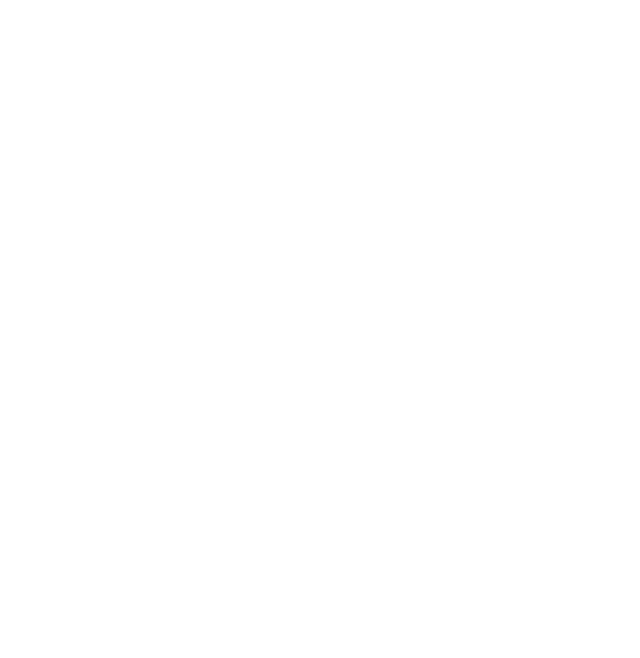
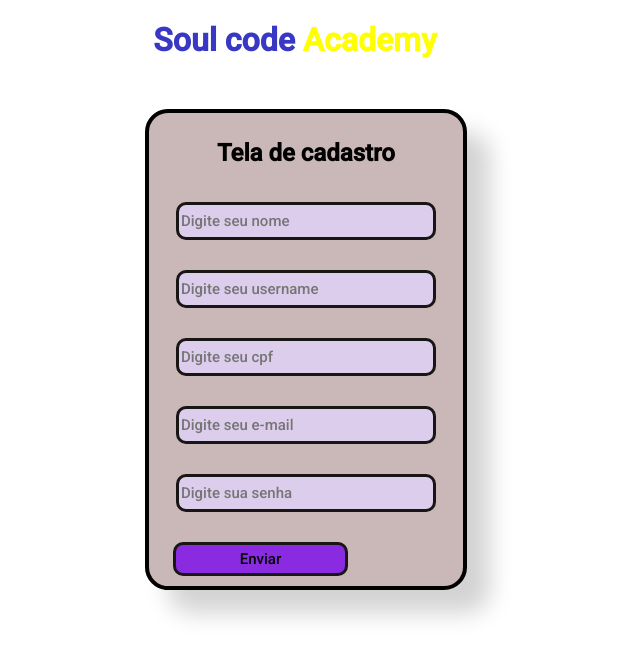
Before and after one commit to allan-front-end2020/Cadastro, a plain HTML site: page index.html in a window 1280 px wide. Shown: the whole page, without its empty margins (345-985 px from the left). Drawn offline with Linux system fonts and the light colour scheme.

```diff
--- a/index.html
+++ b/index.html
@@ -1,15 +1,42 @@
 <!DOCTYPE html>
-<html lang="en">
+<html lang="br">
 
 <head>
-    <meta charset="UTF-8">
-    <meta http-equiv="X-UA-Compatible" content="IE=edge">
+
     <meta name="viewport" content="width=device-width, initial-scale=1.0">
-    <title>Document</title>
+    <link rel="stylesheet" type="text/css" href="style.css" media="screen" />
+    <title> exercicighit</title>
 </head>
+<main class=" container">
+    <h1> Soul code <strong>Academy</strong></h1>
+    <fieldset class="card">
+        <div>
+            <h2> Tela de cadastro</h2>
+            <form>
+                <label for="nome"></label>
+                <input type="text" placeholder="Digite seu nome">
 
-<body>
+
+                <label for="sobrenome"></label>
+                <input type="text" placeholder='Digite seu username'>
+
+
+                <label for="CPF"></label>
+                <input type="text" placeholder="Digite seu cpf">
+
+                <label for="email"></label>
+                <input type="email" placeholder="Digite seu e-mail">
+
+                <label for='password'></label>
+                <input type="password" placeholder="Digite sua senha">
+                <div>
+                    <button type="submit" class="btn"> Enviar</button>
+                </div>
+            </form>
+        </div>
+    </fieldset>
+</main>
+
 
 </body>
-
-</html>
+</htm
--- /dev/null
+++ b/style.css
@@ -0,0 +1,63 @@
+@import url('https://fonts.googleapis.com/css2?family=Roboto:wght@500&display=swap');
+h1 {
+    text-align: center;
+    margin-bottom: 50px;
+    font-family: roboto;
+    color: rgb(56, 56, 196);
+}
+
+strong {
+    color: yellow;
+}
+
+.container {
+    width: 300px;
+    margin: 0 auto 0 auto;
+}
+
+.card {
+    border: solid 4px black;
+    border-radius: 23px;
+    box-shadow: 23px 23px 23px lightgray;
+    margin: 0 auto 0 auto;
+    background-color: rgb(202, 183, 183);
+}
+
+input {
+    width: 250px;
+    height: 30px;
+    border: solid rgb(24, 21, 21) 3px;
+    margin: 15px;
+    border-radius: 10px;
+    font-family: roboto;
+    font-size: 15px;
+    background-color: rgb(221, 205, 236);
+}
+
+h2 {
+    text-align: center;
+    font-family: roboto;
+}
+
+placeholder {
+    text-align: center;
+    font-family: roboto;
+}
+
+.btn {
+    width: 175px;
+    height: 34px;
+    background-color: blueviolet;
+    color: black;
+    font-family: roboto;
+    font-size: 15px;
+    border-radius: 10px;
+    border: solid rgb(24, 21, 21) 3px;
+    margin-top: 15px;
+    margin-left: 12px;
+    cursor: pointer;
+}
+
+.btn:hover {
+    background-color: rgb(128, 66, 134);
+}
```
